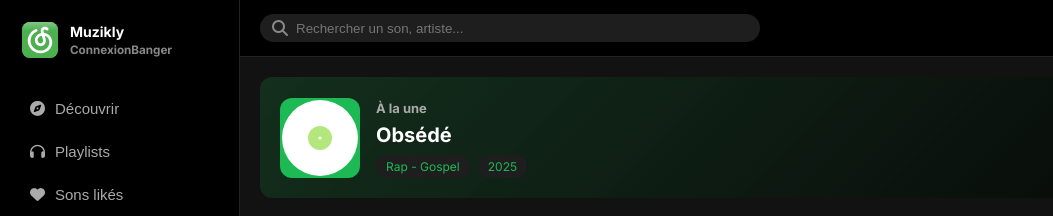
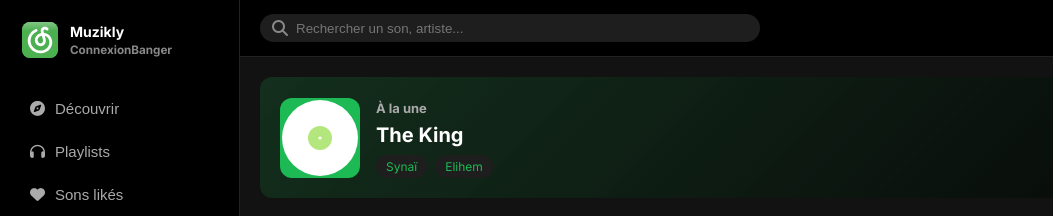
Before and after one commit to CX-Banger/cx-banger-dev, a React app: page index.html in a window 1280 px wide. Shown: the top 216 px of the page, 0-1053 px from the left. Built offline with nearby package versions, Linux system fonts and the light colour scheme.

Commit message:
Update index.html

```diff
--- a/index.html
+++ b/index.html
@@ -96,10 +96,10 @@
 </svg></div>
             <div class="hero-meta">
               <strong>À la une</strong>
-              <h2 id="featuredTitle">Obsédé</h2>
+              <h2 id="featuredTitle">The King</h2>
               <div class="chips">
-                <span class="chip">Rap - Gospel</span>
-                <span class="chip">2025</span>
+                <span class="chip">Synaï</span>
+                <span class="chip">Elihem</span>
               </div>
             </div>
             <div class="hero-platforms">
```
